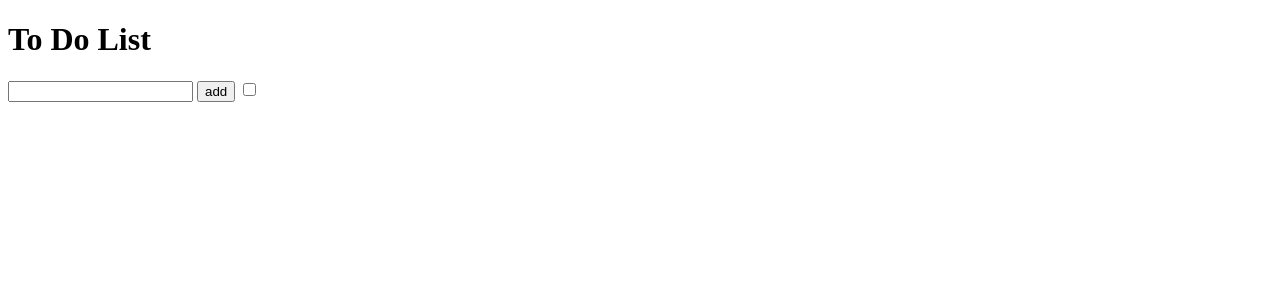
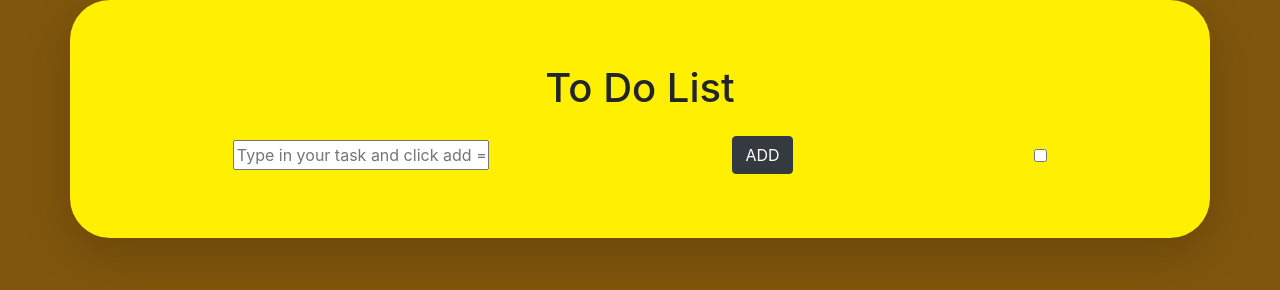
Before and after one commit to Addi-sys/todolist, a plain HTML site: page index.html in a window 1280 px wide. Drawn offline with nearby package versions, Linux system fonts and the light colour scheme.

Commit message:
final I guess for now

```diff
--- a/css/style.css
+++ b/css/style.css
@@ -0,0 +1,22 @@
+    body {
+        background-color: #80560c;
+    }
+
+    .jumbotron {
+        border-radius: 40px;
+        background-color: #FFEF00;
+    }
+
+    .header {
+        display: flex;
+        flex-direction: column;
+        justify-content: center;
+        align-items: center;
+    }
+
+    .section {
+        display: flex;
+        /* flex-direction: row; */
+        justify-content: space-around;
+        align-items: center;
+    }
--- a/index.html
+++ b/index.html
@@ -6,16 +6,32 @@
     <meta name="viewport" content="width=device-width, initial-scale=1.0">
     <title>To Do List</title>
 
+    <link rel="stylesheet" href="https://stackpath.bootstrapcdn.com/bootstrap/4.5.0/css/bootstrap.min.css" integrity="sha384-9aIt2nRpC12Uk9gS9baDl411NQApFmC26EwAOH8WgZl5MYYxFfc+NcPb1dKGj7Sk" crossorigin="anonymous">
     <link rel="stylesheet" href="css/style.css">
 </head>
 
 <body>
-    <h1>To Do List</h1>
-    <input id="itemInput" type="text">
-    <button onclick="addItem()">add</button>
-    <input name="filter" type="checkbox">
-    <ul id="listItemArea"></ul>
+    <section class="container jumbotron shadow-lg p-5">
+        <div class="header row my-3">
+            <h1>To Do List</h1>
+        </div>
+        <div class="section">
+            <div class="inputArea ">
+                <input id="itemInput" type="text" placeholder="Type in your task and click add ==>">
+            </div>
+            <div class="input-group-append col-1">
+                <button type="button" class="btn btn-dark rounded-right" onclick="addItem()">ADD</button>
+            </div>
+            <input name="filter" type="checkbox">
+        </div>
 
+        <ul id="listItemArea"></ul>
+    </section>
+
+
+    <script src="https://code.jquery.com/jquery-3.5.1.slim.min.js" integrity="sha384-DfXdz2htPH0lsSSs5nCTpuj/zy4C+OGpamoFVy38MVBnE+IbbVYUew+OrCXaRkfj" crossorigin="anonymous"></script>
+    <script src="https://cdn.jsdelivr.net/npm/popper.js@1.16.0/dist/umd/popper.min.js" integrity="sha384-Q6E9RHvbIyZFJoft+2mJbHaEWldlvI9IOYy5n3zV9zzTtmI3UksdQRVvoxMfooAo" crossorigin="anonymous"></script>
+    <script src="https://stackpath.bootstrapcdn.com/bootstrap/4.5.0/js/bootstrap.min.js" integrity="sha384-OgVRvuATP1z7JjHLkuOU7Xw704+h835Lr+6QL9UvYjZE3Ipu6Tp75j7Bh/kR0JKI" crossorigin="anonymous"></script>
     <script src="js/main.js"></script>
 </body>
 
```
Also changed, not shown: README.txt.
